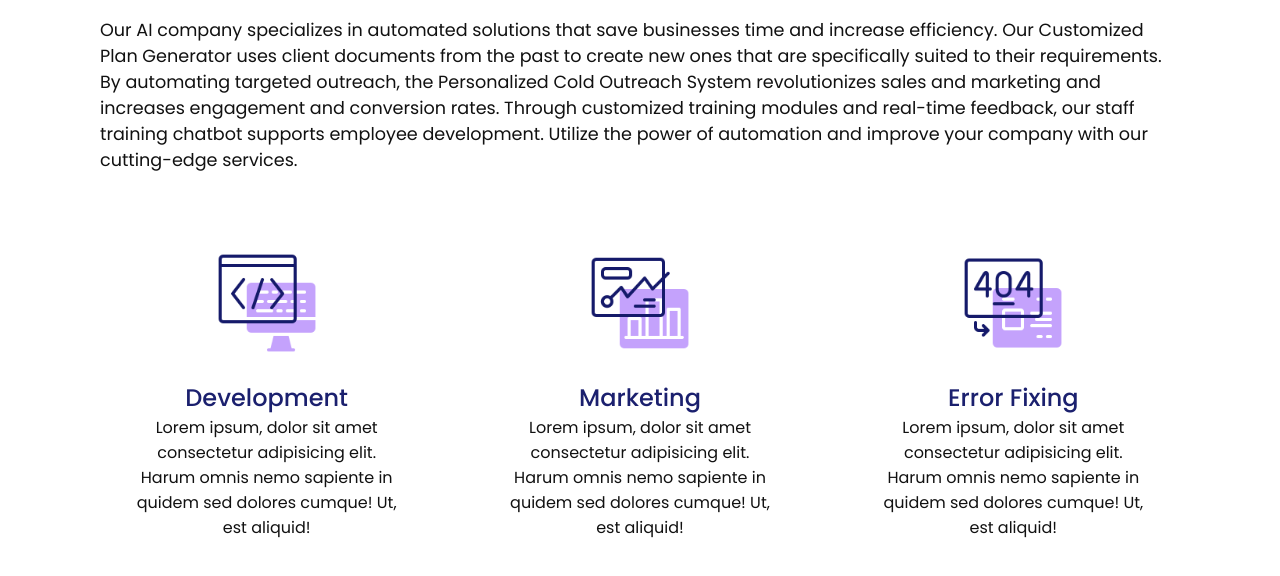
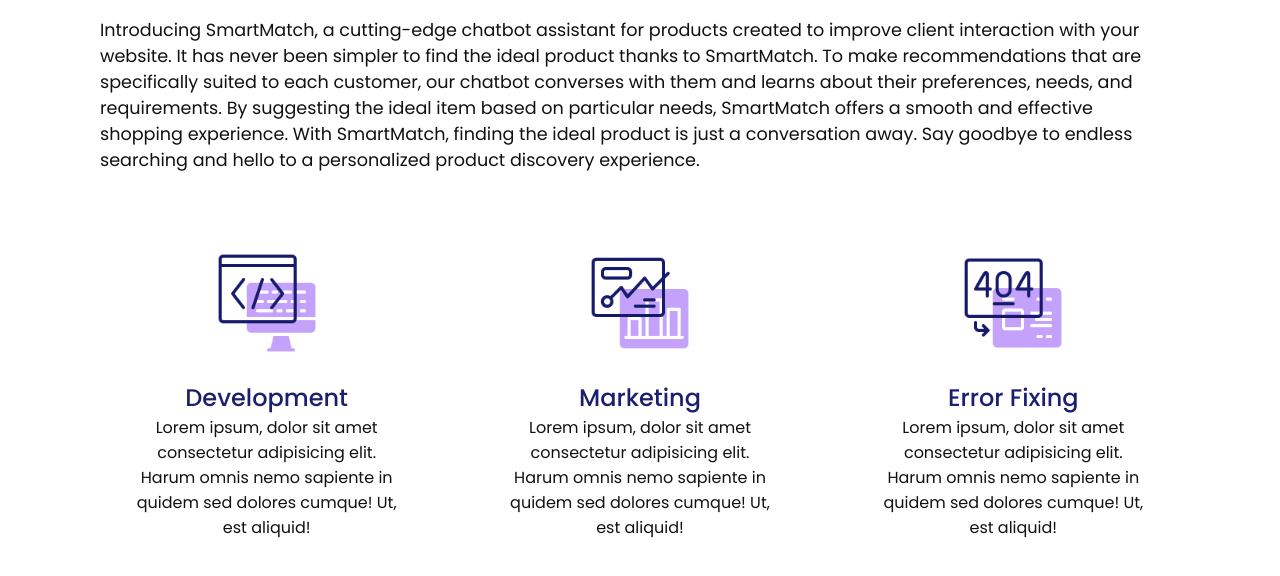
Before and after one commit to AAA-Host/Website, a plain HTML site: page services.html in a window 1280 px wide. Shown: the part 208-784 px from the top of the page. Drawn offline with Linux system fonts and the light colour scheme.

Commit message:
updated text

```diff
--- a/services.html
+++ b/services.html
@@ -47,7 +47,7 @@
       <div class="title">
         <h1>Services that we can help you with</h1>
         <p>
-          Our AI company specializes in automated solutions that save businesses time and increase efficiency. Our Customized Plan Generator uses client documents from the past to create new ones that are specifically suited to their requirements. By automating targeted outreach, the Personalized Cold Outreach System revolutionizes sales and marketing and increases engagement and conversion rates. Through customized training modules and real-time feedback, our staff training chatbot supports employee development. Utilize the power of automation and improve your company with our cutting-edge services.
+          Introducing SmartMatch, a cutting-edge chatbot assistant for products created to improve client interaction with your website. It has never been simpler to find the ideal product thanks to SmartMatch. To make recommendations that are specifically suited to each customer, our chatbot converses with them and learns about their preferences, needs, and requirements. By suggesting the ideal item based on particular needs, SmartMatch offers a smooth and effective shopping experience. With SmartMatch, finding the ideal product is just a conversation away. Say goodbye to endless searching and hello to a personalized product discovery experience.
         </p>
       </div>
       <div class="services">
```
